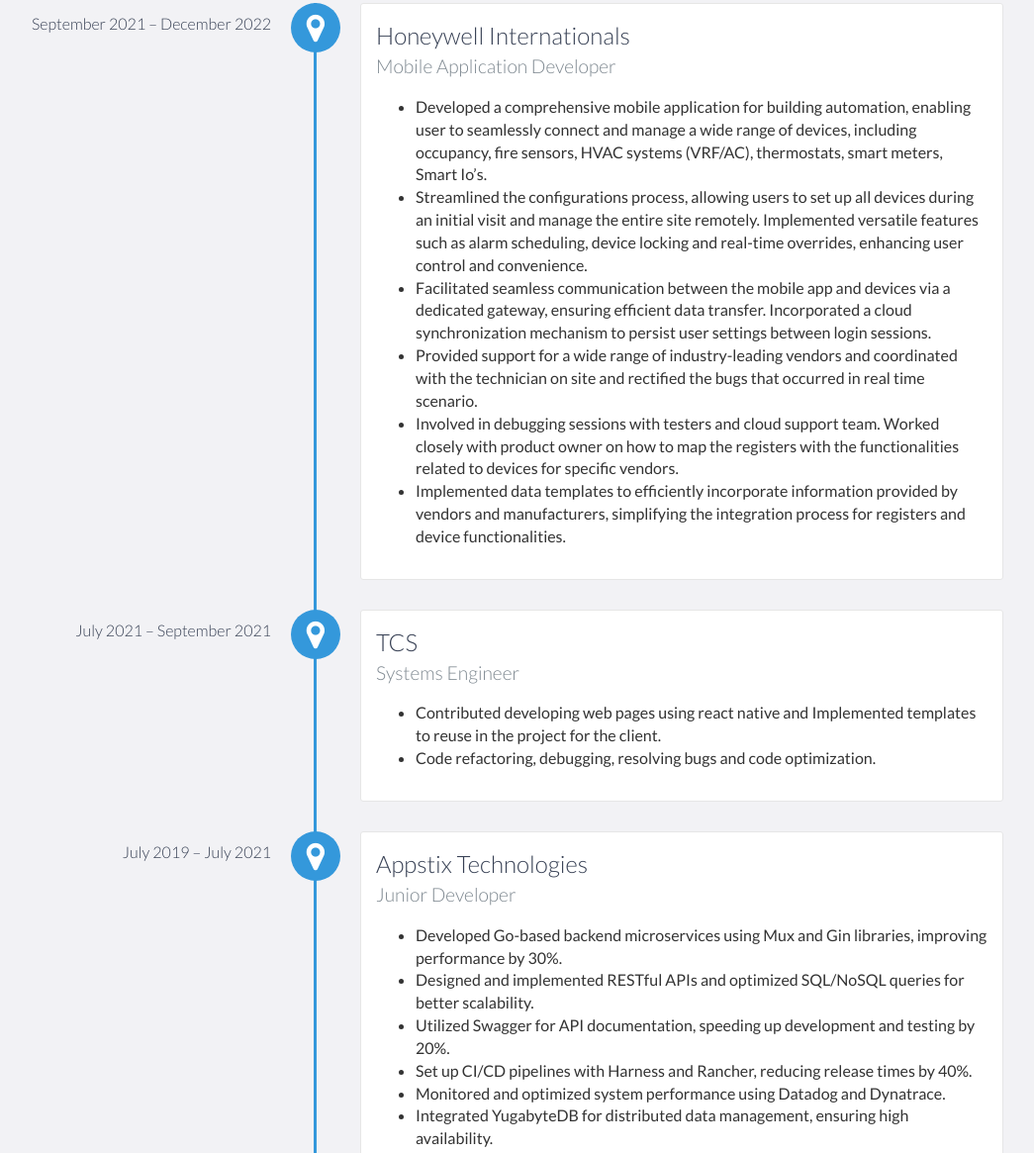
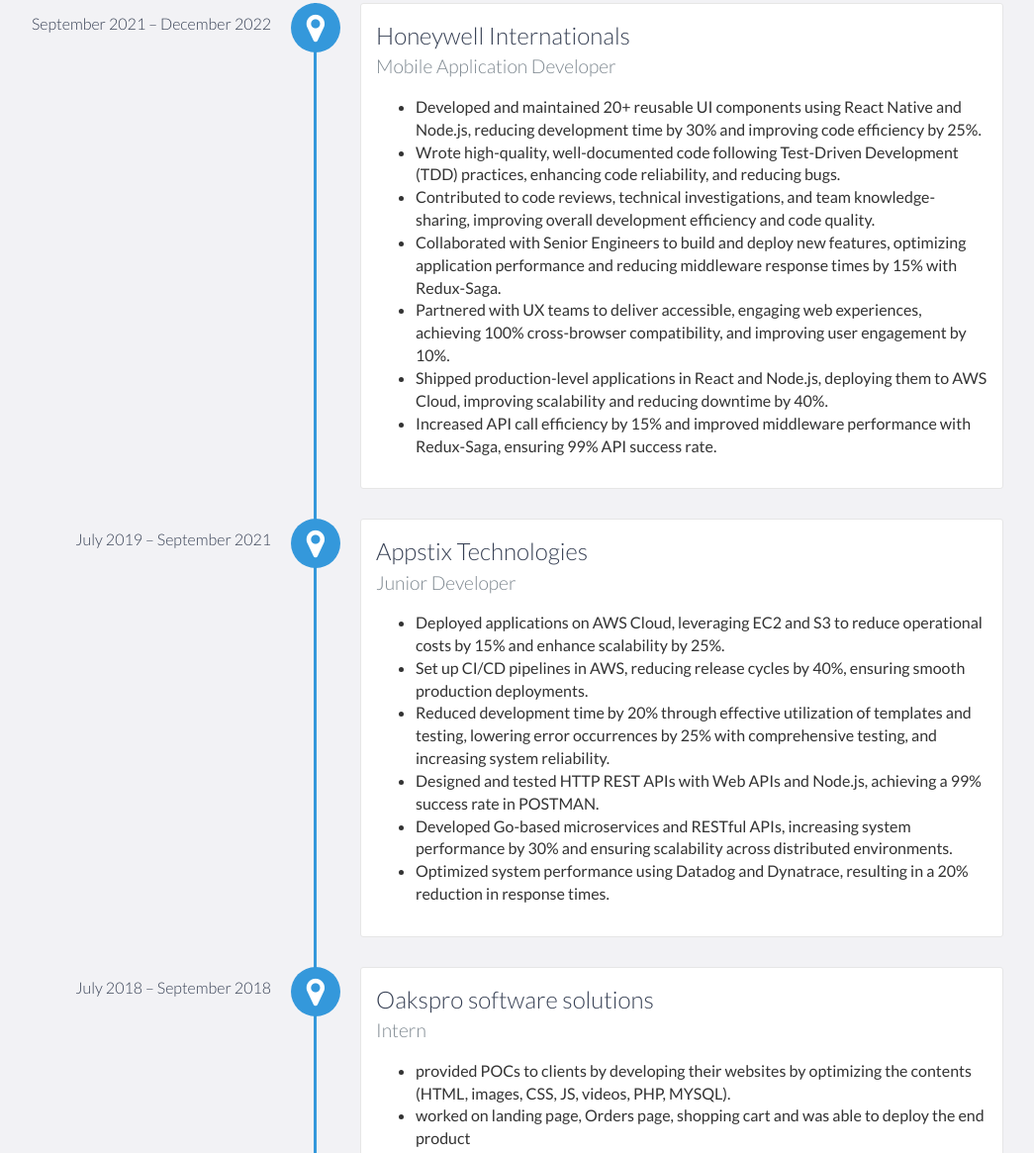
Before and after one commit to Monik25/monikportfolio, a website: page index.html in a window 1280 px wide. Shown: the part 1332-2497 px from the top of the page at 99% size, without its empty margins (126-1171 px from the left). Drawn offline with nearby package versions, Linux system fonts and the light colour scheme; files that its build step writes are made by us from their sources.

Commit message:
updated resume

```diff
--- a/index.html
+++ b/index.html
@@ -48,7 +48,7 @@
         <div id="lead-content">
             <h1>Monik Priyatham Katla</h1>
             <h2>( software || Mobile) Developer && Tester</h3>
-            <a href="images/MonikPriyatham.pdf" class="btn-rounded-white" target="_blank">  Resume  </a>
+            <a href="images/images/Monik_Priyatham.pdf" class="btn-rounded-white" target="_blank">  Resume  </a>
             <a href="https://www.linkedin.com/in/katla-monik-priyatham/" class="btn-rounded-white" >
                           <i class="fa fa-linkedin-square" aria-hidden="true"></i></a>
 
@@ -101,48 +101,46 @@
                 <h4>Mobile Application Developer</h4>
                 <p>
                     <ul>
-                    <li>Developed a comprehensive mobile application for building automation, enabling user to seamlessly connect and manage
-                    a wide range of devices, including occupancy, fire sensors, HVAC systems (VRF/AC), thermostats, smart meters, Smart Io’s.
-                </li>
-                <li>Streamlined the configurations process, allowing users to set up all devices during an initial visit and manage the entire
-                    site remotely. Implemented versatile features such as alarm scheduling, device locking and real-time overrides, enhancing
-                    user control and convenience.
-                </li>
-                    <li>Facilitated seamless communication between the mobile app and devices via a dedicated gateway, ensuring efficient data
-                    transfer. Incorporated a cloud synchronization mechanism to persist user settings between login sessions.
-                    </li><li>Provided support for a wide range of industry-leading vendors and coordinated with the technician on site and rectified
-                    the bugs that occurred in real time scenario.
-                    </li><li>Involved in debugging sessions with testers and cloud support team. Worked closely with product owner on how to map
-                    the registers with the functionalities related to devices for specific vendors.
-                    </li><li>Implemented data templates to efficiently incorporate information provided by vendors and manufacturers, simplifying
-                    the integration process for registers and device functionalities.
-                    </li>
+                        <li>Developed and maintained 20+ reusable UI components using React Native and Node.js, reducing development time
+                            by 30% and improving code efficiency by 25%.</li>
+                        <li>Wrote high-quality, well-documented code following Test-Driven Development (TDD) practices, enhancing code reliability, and reducing bugs.
+                        </li>
+                        <li>Contributed to code reviews, technical investigations, and team knowledge-sharing, improving overall development efficiency and code quality.
+                        </li>
+                        <li>Collaborated with Senior Engineers to build and deploy new features, optimizing application performance and reducing middleware response times by 15% with Redux-Saga.
+                        </li>
+                         <li> Partnered with UX teams to deliver accessible, engaging web experiences, achieving 100% cross-browser compatibility, and improving user engagement by 10%.
+                        </li>
+                        <li>Shipped production-level applications in React and Node.js, deploying them to AWS Cloud, improving scalability and reducing downtime by 40%.
+                        </li>
+                        <li>Increased API call efficiency by 15% and improved middleware performance with Redux-Saga, ensuring 99% API success rate.
+                        </li>
                 </ul>
                     </p>
             </div>
 
-            <div data-date="July 2021 – September 2021">
-                <h3>TCS</h3>
-                <h4>Systems Engineer</h4>
-                <p>
-                    <ul>
-                        <li>Contributed developing web pages using react native and Implemented templates to reuse in the project for the client.
-                        </li>    <li>Code refactoring, debugging, resolving bugs and code optimization.
-                            </li>
-                            </ul>
-                </p>
-            </div>
-            <div data-date="July 2019 – July 2021">
+
+            <div data-date="July 2019 – September 2021">
                 <h3>Appstix Technologies</h3>
                 <h4>Junior Developer</h4>
                 <p>
                     <ul>
-                        <li>Developed Go-based backend microservices using Mux and Gin libraries, improving performance by 30%.</li>
-                            <li>Designed and implemented RESTful APIs and optimized SQL/NoSQL queries for better scalability.</li>
-                                <li>Utilized Swagger for API documentation, speeding up development and testing by 20%.</li>
-                                    <li>Set up CI/CD pipelines with Harness and Rancher, reducing release times by 40%.</li>
-                                        <li>Monitored and optimized system performance using Datadog and Dynatrace.</li>
-                                            <li>Integrated YugabyteDB for distributed data management, ensuring high availability.</li>
+                        <li>Deployed applications on AWS Cloud, leveraging EC2 and S3 to reduce operational costs by 15% and enhance
+                            scalability by 25%.</li>
+                        <li>Set up CI/CD pipelines in AWS, reducing release cycles by 40%, ensuring smooth production deployments.
+                        </li>
+                        <li>Reduced development time by 20% through effective utilization of templates and testing, lowering error occurrences by 25% with comprehensive testing, and increasing system reliability.
+                        </li>
+
+                        <li>Designed and tested HTTP REST APIs with Web APIs and Node.js, achieving a 99% success rate in POSTMAN.
+                        </li>
+
+
+                        <li>Developed Go-based microservices and RESTful APIs, increasing system performance by 30% and ensuring scalability
+                            across distributed environments.</li>
+
+
+<li>Optimized system performance using Datadog and Dynatrace, resulting in a 20% reduction in response times.</li>
                     </ul>
 
 
```
Also changed, not shown: 2 other files.
